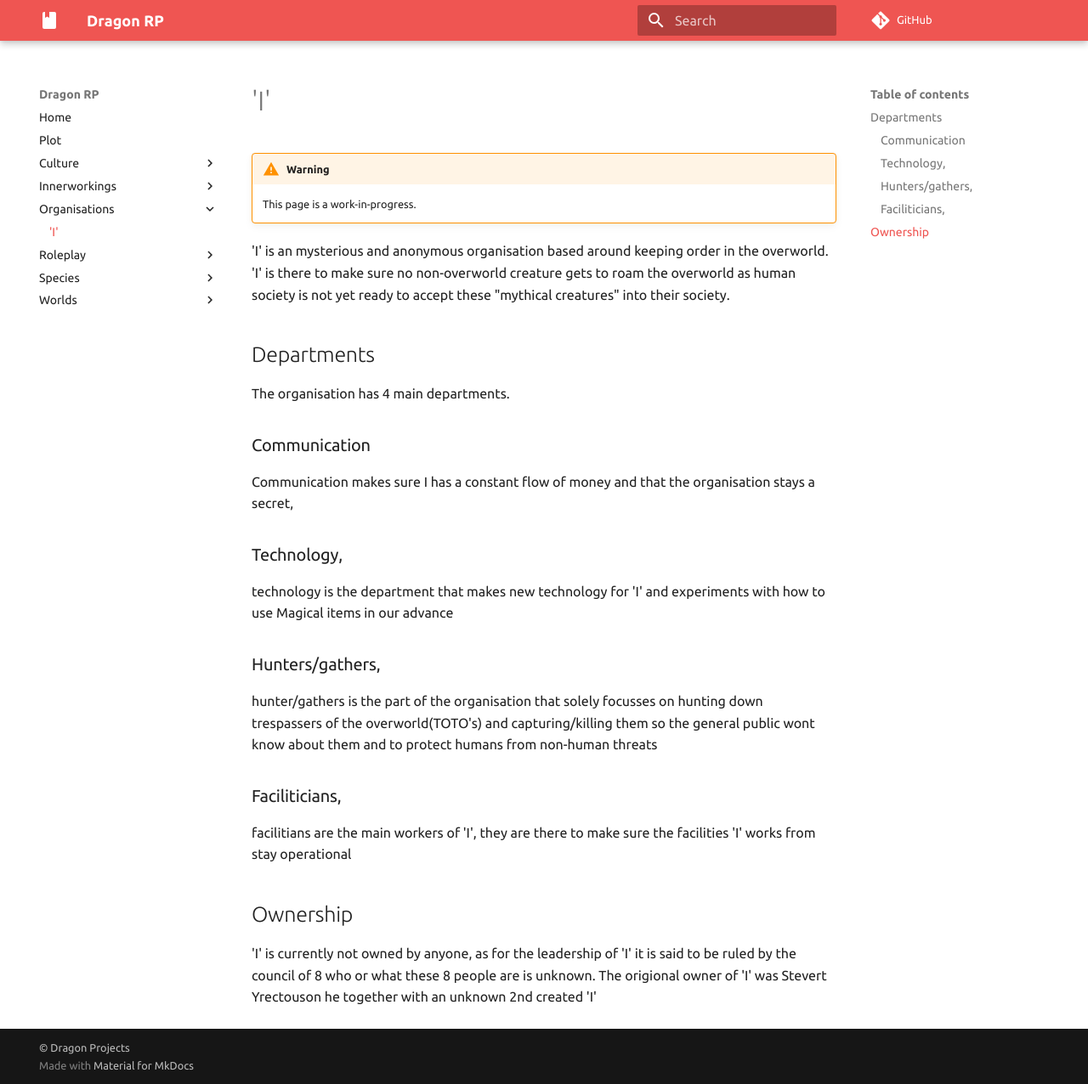
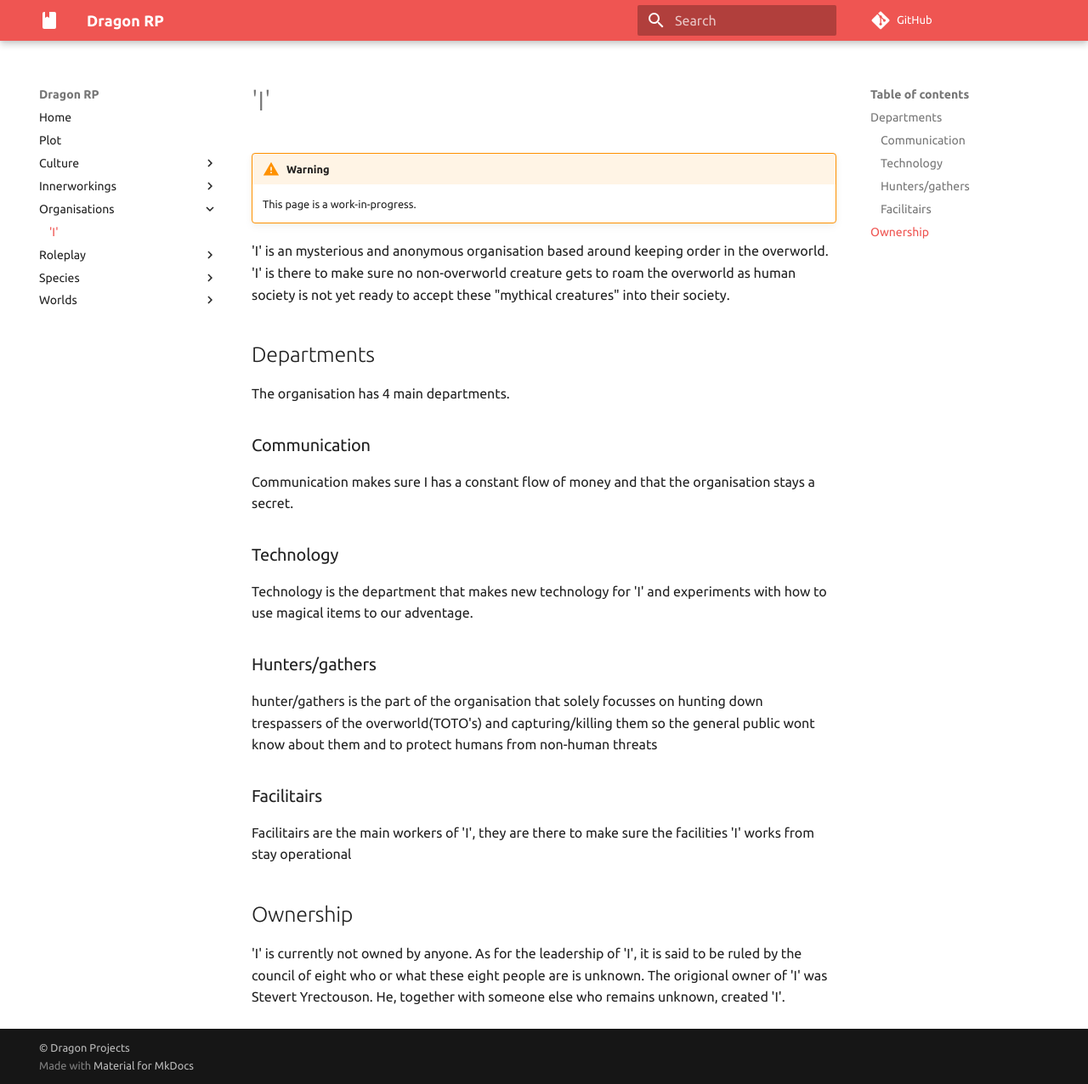
Before and after one commit to dragonprojects/dragonroleplay, an MkDocs documentation site: the page built from docs/Organisations/'I'.md, in a window 1280 px wide and 1276 px high. Shown: the whole window at 85% size. Built offline with MkDocs 1.6.1 and Material for MkDocs 9.7.7, drawn with Linux system fonts in a browser that asks for light colours; comment, search, counter and statistics services are not loaded.

Commit message:
Update 'I'.md

```diff
--- a/docs/Organisations/'I'.md
+++ b/docs/Organisations/'I'.md
@@ -9,14 +9,17 @@
 The organisation has 4 main departments.
 
 ### Communication
-Communication makes sure I has a constant flow of money and that the organisation stays a secret,
-### Technology,
-technology is the department that makes new  technology for 'I' and experiments with how to use Magical items in our advance
-### Hunters/gathers,
+Communication makes sure I has a constant flow of money and that the organisation stays a secret.
+
+### Technology
+Technology is the department that makes new  technology for 'I' and experiments with how to use magical items to our adventage.
+
+### Hunters/gathers
 hunter/gathers is the part of the organisation that solely focusses on hunting down trespassers of the overworld(TOTO's) and capturing/killing them so the general public wont know about them and to protect humans from non-human threats
-### Faciliticians,
-facilitians are the main workers of 'I', they are there to make sure the facilities 'I' works from stay operational
+
+### Facilitairs
+Facilitairs are the main workers of 'I', they are there to make sure the facilities 'I' works from stay operational
 
 ## Ownership
-'I' is currently not owned by anyone, as for the leadership of 'I' it is said to be ruled by the council of 8 who or what these 8 people are is unknown.
-The origional owner of 'I' was Stevert Yrectouson he together with an unknown 2nd created 'I'
+'I' is currently not owned by anyone. As for the leadership of 'I', it is said to be ruled by the council of eight who or what these eight people are is unknown.
+The origional owner of 'I' was Stevert Yrectouson. He, together with someone else who remains unknown, created 'I'.
```
